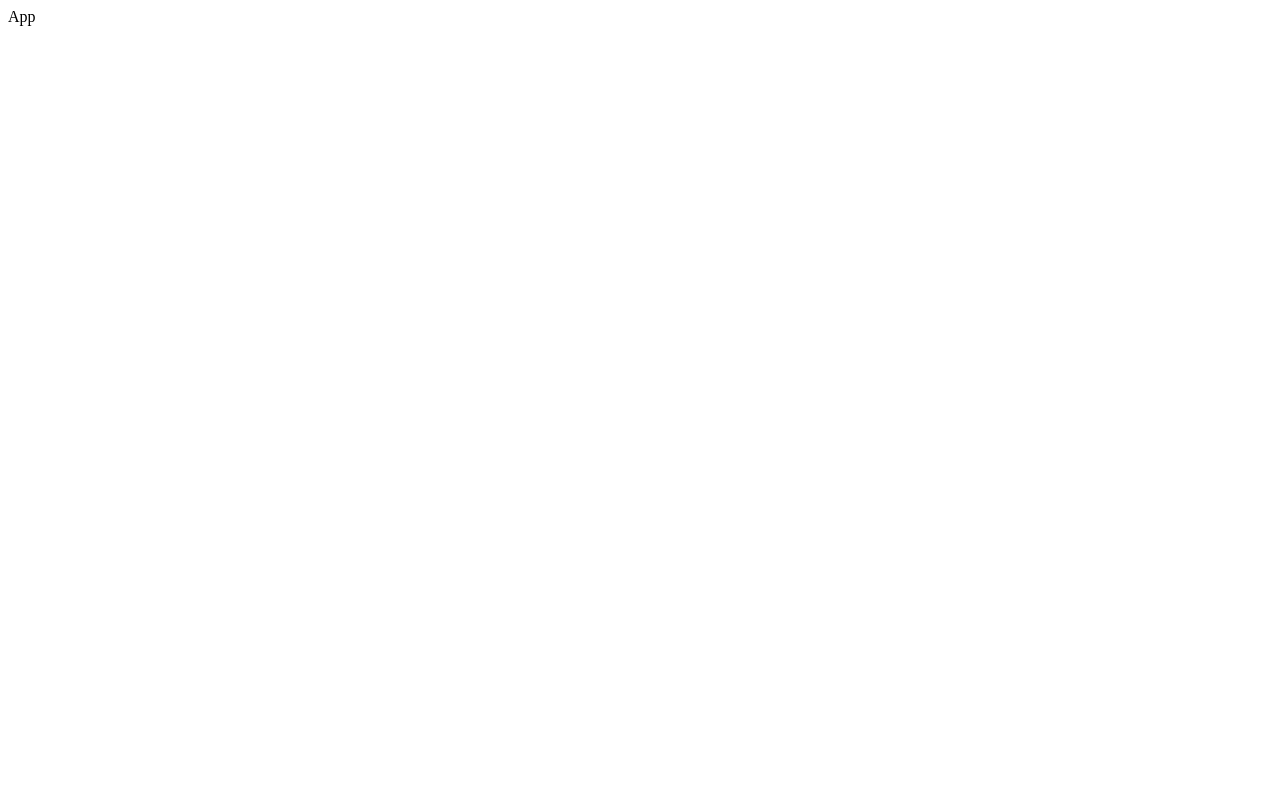
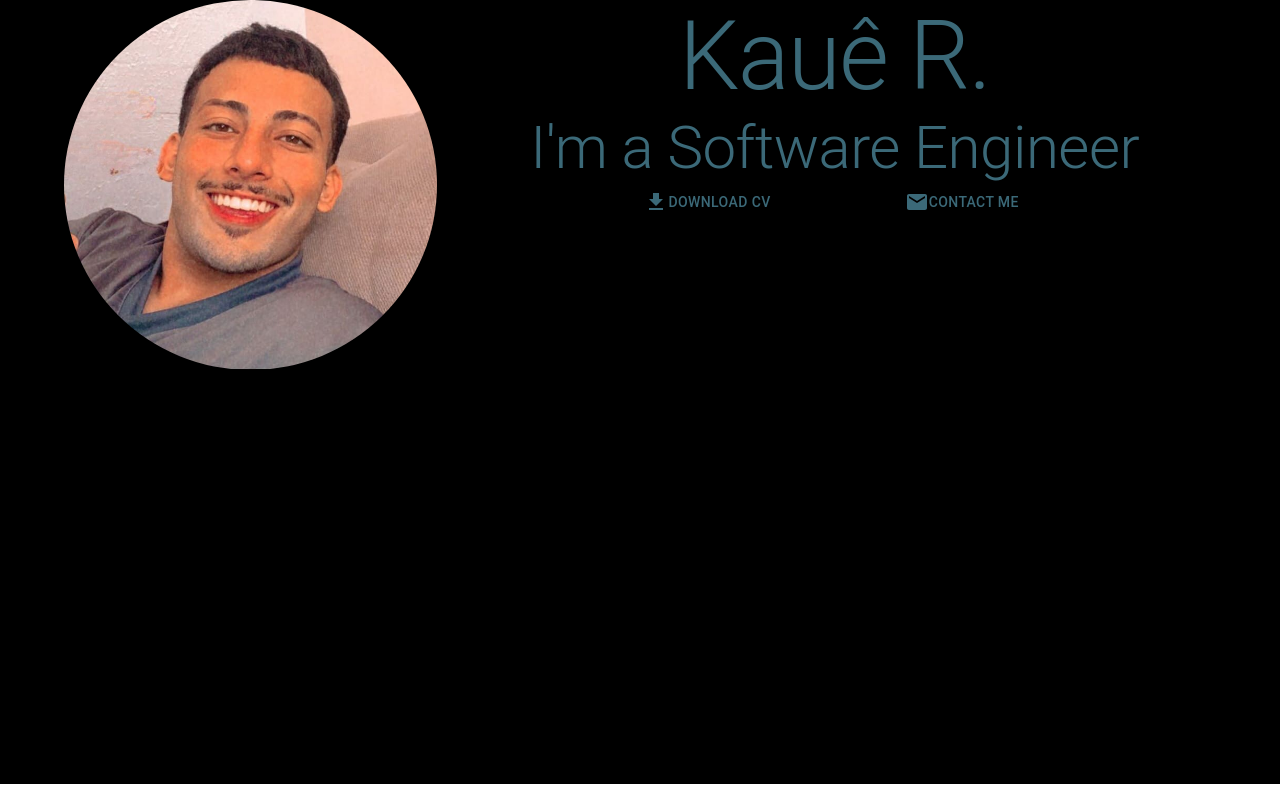
Before and after one commit to kauuer/my-portfolio, a React (Vite) app: page / in a window 1280 px wide. Built offline with nearby package versions, Linux system fonts and the light colour scheme.

Commit message:
feat: adiciona página Home e seção Hero, atualiza tema
- Adiciona página inicial (Home.tsx) e seção Hero (Hero.tsx)
- Atualiza o tema com novas configurações (theme.ts)
- Adiciona imagem de perfil (perfil.png)
- Faz ajustes no App.tsx e main.tsx para suportar as novas páginas

```diff
--- a/package.json
+++ b/package.json
@@ -10,6 +10,11 @@
     "preview": "vite preview"
   },
   "dependencies": {
+    "@emotion/react": "^11.13.3",
+    "@emotion/styled": "^11.13.0",
+    "@mui/icons-material": "^6.1.1",
+    "@mui/material": "^6.1.1",
+    "@types/material-ui": "^0.21.17",
     "react": "^18.3.1",
     "react-dom": "^18.3.1"
   },
--- a/src/App.tsx
+++ b/src/App.tsx
@@ -1,11 +1,12 @@
-
+import Home from "./pages/Home/Home"
 
 const App = () => {
 
 
   return (
     <>
-    App
+
+      <Home />
     </>
   )
 }
--- a/src/main.tsx
+++ b/src/main.tsx
@@ -1,10 +1,15 @@
-import { StrictMode } from 'react'
-import { createRoot } from 'react-dom/client'
+import React from 'react'
+import ReactDOM from 'react-dom/client'
 import App from './App.tsx'
+import { CssBaseline, ThemeProvider } from '@mui/material'
+import theme from './theme.ts'
 
 
-createRoot(document.getElementById('root')!).render(
-  <StrictMode>
-    <App />
-  </StrictMode>,
+ReactDOM.createRoot(document.getElementById('root')!).render(
+  <React.StrictMode>
+    <ThemeProvider theme={theme}>
+      <CssBaseline />
+      <App />
+    </ThemeProvider>
+  </React.StrictMode>,
 )
--- /dev/null
+++ b/src/pages/Home/Home.tsx
@@ -0,0 +1,13 @@
+import Hero from "./sections/Hero/Hero"
+
+const Home = () => {
+
+
+    return (
+      <>
+        <Hero />
+      </>
+    )
+  }
+
+  export default Home
--- /dev/null
+++ b/src/pages/Home/sections/Hero/Hero.tsx
@@ -0,0 +1,52 @@
+import { Button, Container, Grid, styled, Typography } from "@mui/material"
+import Avatar from "../../../../assets/images/perfil.png"
+import DownloadIcon from '@mui/icons-material/Download';
+import EmailIcon from '@mui/icons-material/Email';
+
+const Hero = () => {
+
+  const StyledHero = styled("div")(() => ({
+    backgroundColor: "black",
+    height: "100vh"
+  }))
+
+  const StyledImg = styled("img")(() => ({
+    width: "100%",
+    borderRadius: "50%"
+  }))
+
+  return (
+    <>
+      <StyledHero>
+        <Container  maxWidth="lg">
+          <Grid container spacing={2}>
+            <Grid item xs={12} md={4}>
+              <StyledImg src={Avatar} />
+            </Grid>
+
+            <Grid item xs={12} md={8}>
+              <Typography color="primary" variant="h1" textAlign="center"> Kauê R. </Typography>
+              <Typography color="primary" variant="h2" textAlign="center"> I'm a Software Engineer </Typography>
+              <Grid container display="flex" justifyContent="center">
+                <Grid item xs={12} md={4} display="flex" justifyContent="center">
+                  <Button>
+                    <DownloadIcon />
+                    Download CV
+                  </Button>
+                </Grid>
+                <Grid item xs={12} md={4} display="flex" justifyContent="center">
+                  <Button>
+                    <EmailIcon />
+                    Contact me</Button>
+                </Grid>
+
+              </Grid>
+            </Grid>
+          </Grid>
+        </Container>
+      </StyledHero>
+    </>
+  )
+}
+
+export default Hero
--- /dev/null
+++ b/src/theme.ts
@@ -0,0 +1,15 @@
+import { createTheme } from '@mui/material';
+
+
+const theme = createTheme({
+  palette: {
+    primary: {
+      main: '#3B6978',
+    },
+    secondary: {
+      main: '#bfd9d9',
+    },
+  },
+});
+
+export default theme;
```
Also changed, not shown: src/assets/images/perfil.png (added), 1 other file (tests, documents, lock files or other folders).
